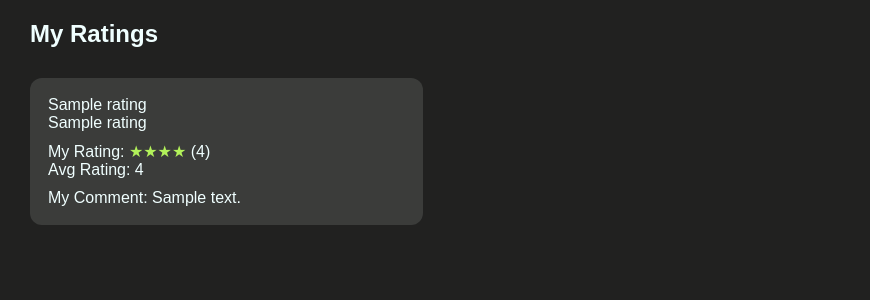
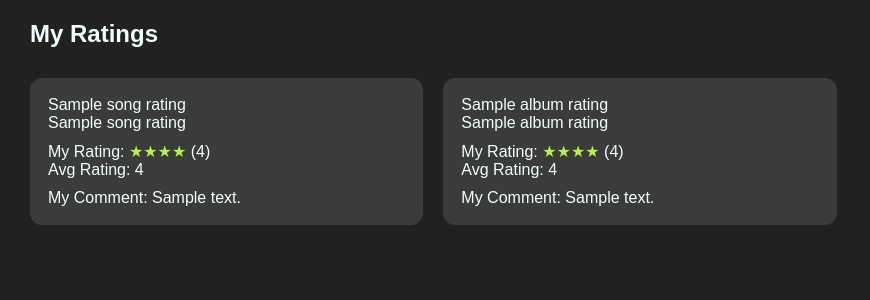
Before and after one commit to elipauly/databases_final, a FastAPI app: template templates/my_ratings.html in a window 1280 px wide. Shown: the part 79-379 px from the top of the page, without its empty margins (0-870 px from the left). Run offline with FastAPI, Linux system fonts and the light colour scheme; the template is opened without the code that fills it: most values are stand-ins (such as "Sample title", 1, 10 or a date in 2020).

Commit message:
have both song and album ratings on my ratings page

```diff
--- a/main.py
+++ b/main.py
@@ -371,7 +371,7 @@ def my_ratings(request: Request, db: Session = Depends(get_db)):
     if not user_id:
         return RedirectResponse("/login", status_code=303)
 
-    result = db.execute(text("""
+    song_results = db.execute(text("""
         SELECT
             v.songName,
             v.albumName,
@@ -385,12 +385,29 @@ def my_ratings(request: Request, db: Session = Depends(get_db)):
     """), {
         "user_id": user_id
     }).fetchall()
+    album_results = db.execute(text("""
+        SELECT
+                al.albumName,
+                GROUP_CONCAT(ar.artistName SEPARATOR ', ') AS artistName,
+                r.rating AS userRating,
+                r.comments,
+                fn_AvgAlbumRating(r.albumID) AS overallAvgRating
+            FROM AlbumRatings r
+            JOIN Album al ON r.albumID = al.albumID
+            LEFT JOIN artistMakesAlbum ama ON al.albumID = ama.albumID
+            LEFT JOIN Artist ar ON ama.artistID = ar.artistID
+            WHERE r.userID = :user_id
+            GROUP BY al.albumID, r.rating, r.comments;
+        """), {
+            "user_id": user_id
+    }).fetchall()
     return templates.TemplateResponse(
         request,
         "my_ratings.html",
         {
             "request":request,
-            "ratings": result
+            "song_ratings": song_results,
+            "album_ratings": album_results
         }
     )
 
--- a/templates/my_ratings.html
+++ b/templates/my_ratings.html
@@ -141,7 +141,7 @@
 
     <h2>My Ratings</h2>
     <div class="grid">
-        {% for r in ratings %}
+        {% for r in song_ratings %}
         <div class="card">
             <div class = "title">{{ r.songName }} </div>
 
@@ -163,6 +163,30 @@
             </div>
         </div>
         {% endfor %}
+
+        {% for r in album_ratings %}
+    <div class="card">
+        <div class="title">{{ r.albumName }}</div>
+
+        <div class="meta">{{ r.artistName }}</div>
+
+        <div class="rating">
+            My Rating:
+            <span class="stars">
+                {% for i in range(r.userRating) %}★{% endfor %}
+            </span>
+            ({{ r.userRating }})
+            <br />
+            Avg Rating: {{ r.overallAvgRating }}
+        </div>
+
+        {% if r.comments %}
+        <div class="meta" style="margin-top: 10px;">
+            My Comment: {{ r.comments }}
+        </div>
+        {% endif %}
+    </div>
+    {% endfor %}
     </div>
 </body>
 
```
